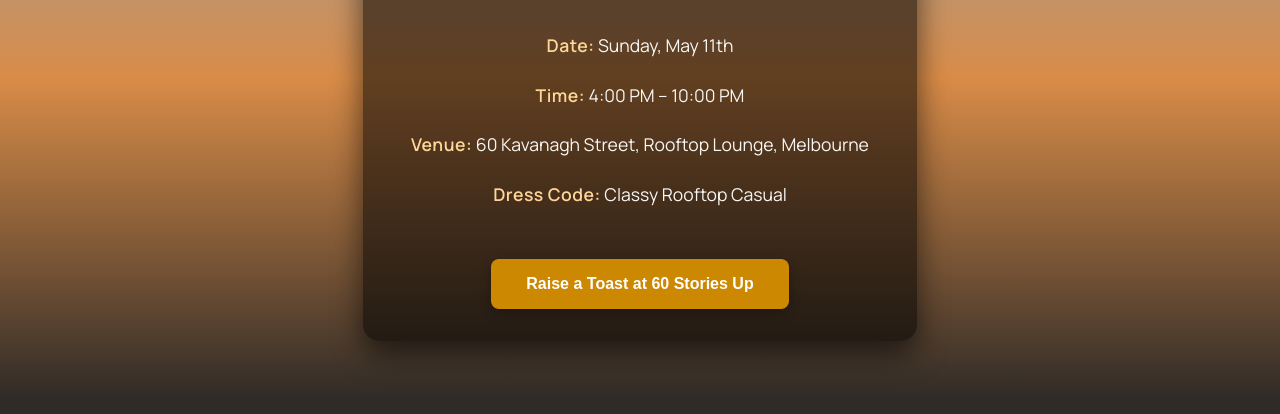
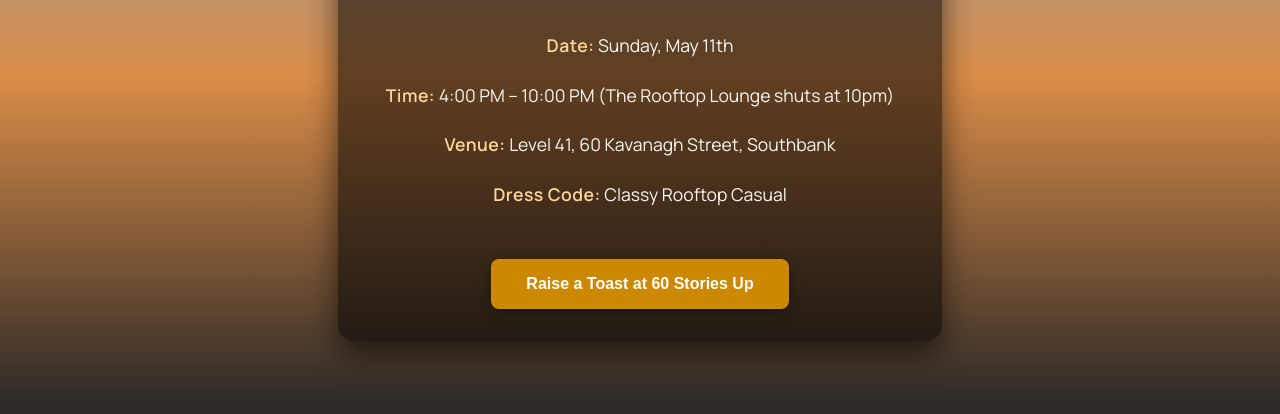
Before and after one commit to dheerajsena/dheerajs-birthday-invite, a plain HTML site: page index.html in a window 1280 px wide. Shown: the part 322-736 px from the top of the page. Drawn offline with nearby package versions, Linux system fonts and the light colour scheme.

Commit message:
Update index.html

```diff
--- a/index.html
+++ b/index.html
@@ -14,8 +14,8 @@
       <p class="subtitle">A Birthday Sundowner</p>
       <div class="details">
         <p><strong>Date:</strong> Sunday, May 11th</p>
-        <p><strong>Time:</strong> 4:00 PM – 10:00 PM</p>
-        <p><strong>Venue:</strong> 60 Kavanagh Street, Rooftop Lounge, Melbourne</p>
+        <p><strong>Time:</strong> 4:00 PM – 10:00 PM (The Rooftop Lounge shuts at 10pm)</p>
+        <p><strong>Venue:</strong> Level 41, 60 Kavanagh Street, Southbank</p>
         <p><strong>Dress Code:</strong> Classy Rooftop Casual</p>
       </div>
       <button class="rsvp-button">Raise a Toast at 60 Stories Up</button>
```
